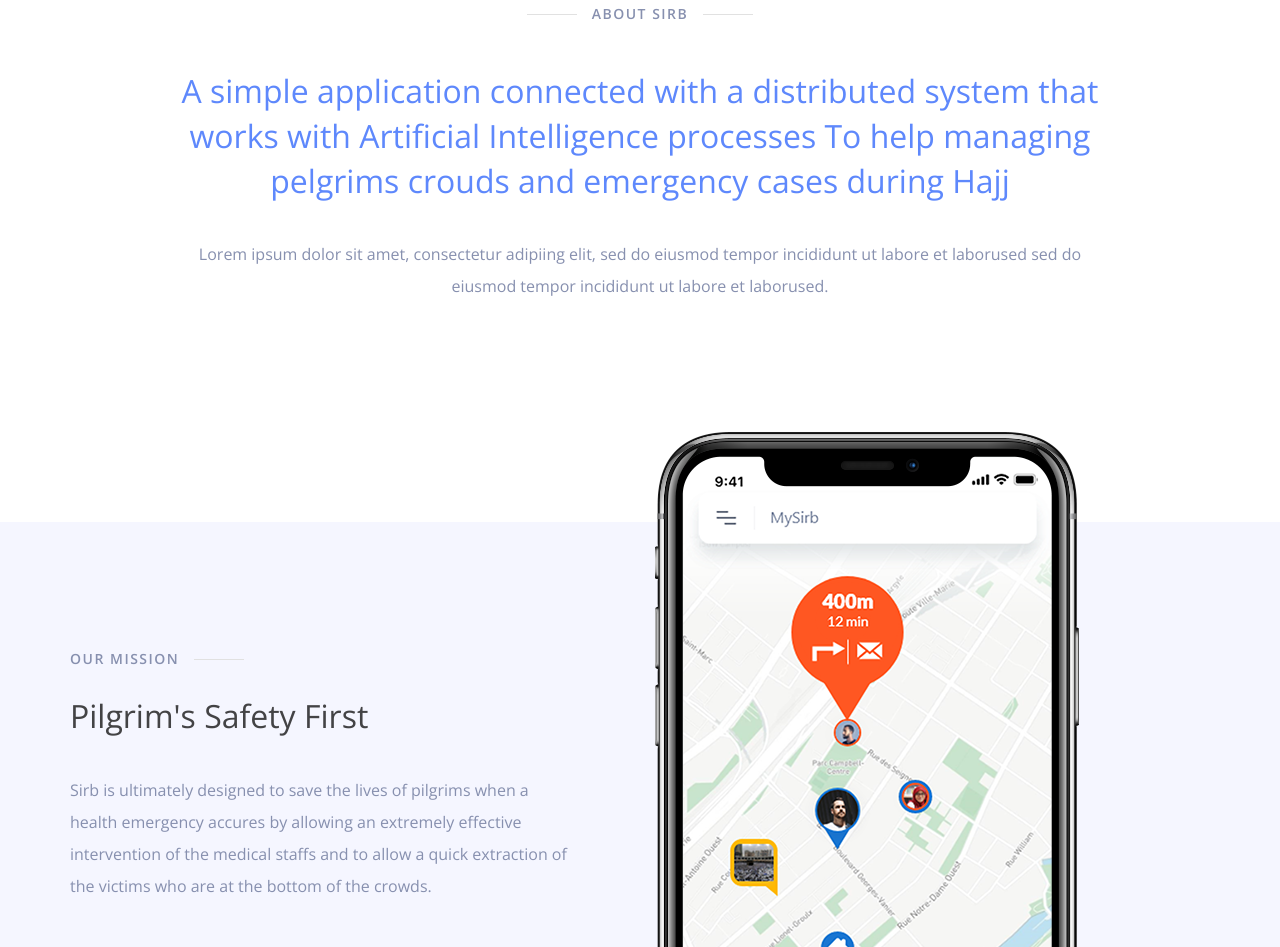
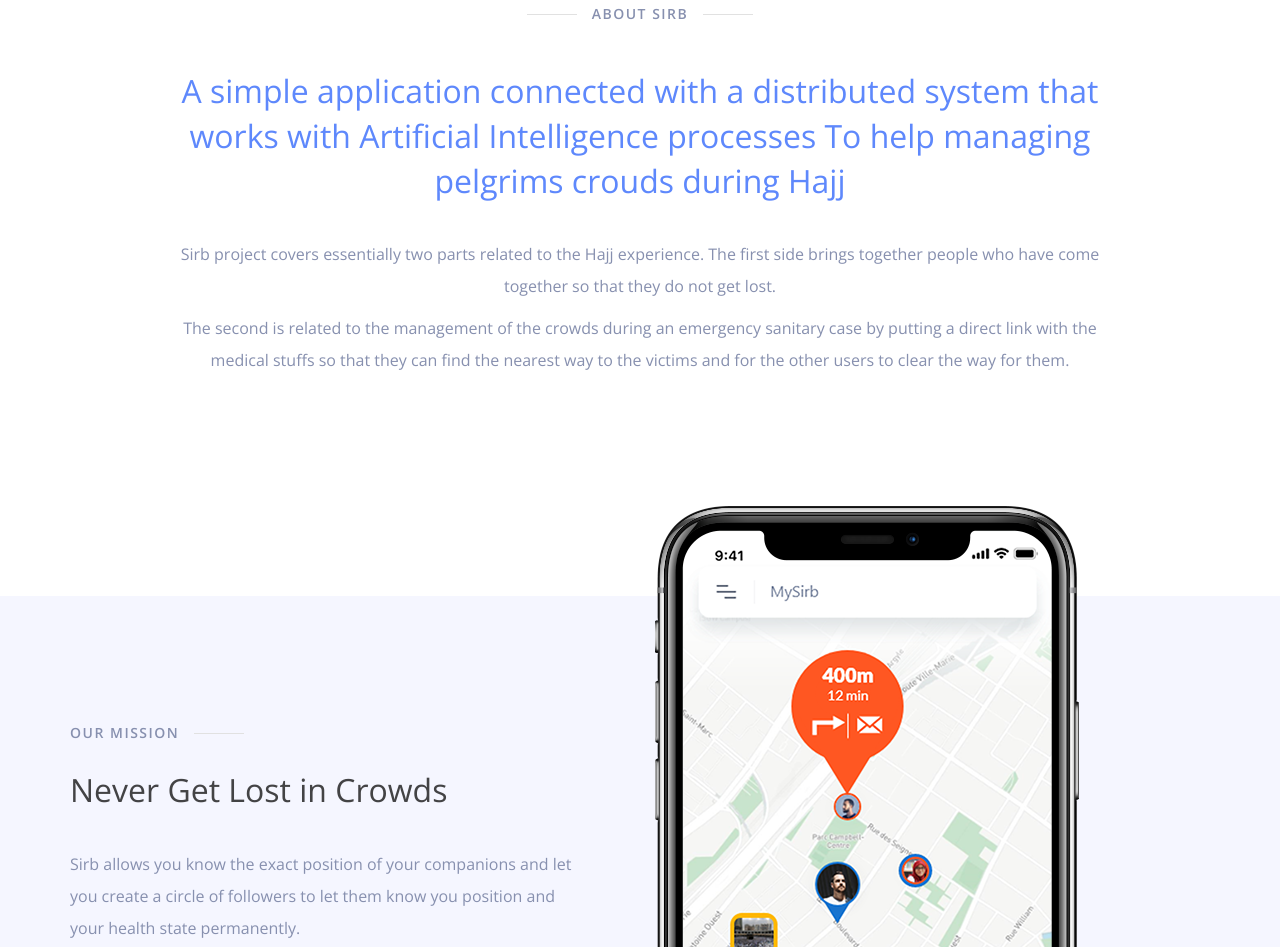
Before and after one commit to yaacine/yaacine.Sirb-DEMO, a plain HTML site: page index.html in a window 1280 px wide. Shown: the part 1519-2466 px from the top of the page. Drawn offline with nearby package versions, Linux system fonts and the light colour scheme; animation ran at ten frames a second.

Commit message:
modifying text for the new idea

```diff
--- a/index.html
+++ b/index.html
@@ -78,7 +78,10 @@
                     <h1 class="wow fadeInUp" data-wow-delay="0.4s">Focus on your Hajj Your safety is our mission</h1>
                     <div class="space-20"></div>
                     <div class="desc wow fadeInUp" data-wow-delay="0.6s">
-                        <p>Sirb is a real-time mobile application to intelligently and safely manage crowds during Hajj designed to allow pilgrims complitely focus on their Manasiks without worrying too much for their safety amid the crowds.</p>
+                        <p>Sirb is a real-time mobile application to intelligently and safely manage crowds during Hajj and to allow the people who have been  accompanied to Hajj to stay together and never get lost.</p>
+                        <p>
+                        Sirb is designed to allow pilgrims complitely focus on their Manasiks without worrying too much for their safety amid the crowds
+                        </p>
                     </div>
                     <div class="space-20"></div>
                     <a href="#" class="bttn-white wow fadeInUp" data-wow-delay="0.8s"><i class="lnr lnr-download"></i>Download App</a>
@@ -97,9 +100,16 @@
                         <div class="space-20"></div>
                         <h5 class="title">About Sirb</h5>
                         <div class="space-30"></div>
-                        <h3 class="blue-color">A simple application connected with a distributed system that works with Artificial Intelligence processes To help managing pelgrims crouds and emergency cases during Hajj </h3>
+                        <h3 class="blue-color">A simple application connected with a distributed system that works with Artificial Intelligence processes To help managing pelgrims crouds during Hajj </h3>
                         <div class="space-20"></div>
-                        <p>Lorem ipsum dolor sit amet, consectetur adipiing elit, sed do eiusmod tempor incididunt ut labore et laborused sed do eiusmod tempor incididunt ut labore et laborused.</p>
+                        <p>Sirb project covers essentially two parts related to the Hajj experience.
+                         The first side brings together people who have come together so that they do not get lost.
+                         </p>
+                         <p>
+                            The second is related to the management of the crowds during an emergency sanitary
+                         case by putting a direct link with the medical stuffs so that they can find the
+                         nearest way to the victims and for the other users to clear the way for them.
+                         </p>
                     </div>
                 </div>
             </div>
@@ -114,10 +124,10 @@
                     <div class="page-title section-padding">
                         <h5 class="title wow fadeInUp" data-wow-delay="0.2s">Our Mission</h5>
                         <div class="space-10"></div>
-                        <h3 class="dark-color wow fadeInUp" data-wow-delay="0.4s">Pilgrim's Safety First</h3>
+                        <h3 class="dark-color wow fadeInUp" data-wow-delay="0.4s">Never Get Lost in Crowds</h3>
                         <div class="space-20"></div>
                         <div class="desc wow fadeInUp" style="padding-right: 50px" data-wow-delay="0.6s">
-                            <p>Sirb is ultimately designed to save the lives of pilgrims when a health emergency accures by allowing an extremely effective intervention of the medical staffs and to allow a quick extraction of the victims who are at the bottom of the crowds.</p>
+                            <p>Sirb allows you know the exact position of your companions and let you create a circle of followers to let them know you position and your health state permanently.</p>
                         </div>
                         <div class="space-50"></div>
                         <a href="#" class="bttn-default wow fadeInUp" data-wow-delay="0.8s">Learn More</a>
@@ -149,10 +159,10 @@
                     <div class="page-title">
                         <h5 class="title wow fadeInUp" data-wow-delay="0.2s">VIDEO FEATURES</h5>
                         <div class="space-10"></div>
-                        <h3 class="dark-color wow fadeInUp" data-wow-delay="0.4s">Never Get Lost in Crowds</h3>
+                        <h3 class="dark-color wow fadeInUp" data-wow-delay="0.4s">Pilgrim's Safety First</h3>
                         <div class="space-20"></div>
                         <div class="desc wow fadeInUp" data-wow-delay="0.6s">
-                            <p>Sirb allows you know the exact position of your companions and let you create a circle of followers to let them know you position and your health state permanently.</p>
+                            <p>Sirb is ultimately designed to save the lives of pilgrims when a health emergency accures by allowing an extremely effective intervention of the medical staffs and to allow a quick extraction of the victims who are at the bottom of the crowds.</p>
                         </div>
                         <div class="space-50"></div>
                         <a href="#" class="bttn-default wow fadeInUp" data-wow-delay="0.8s">Learn More</a>
```
